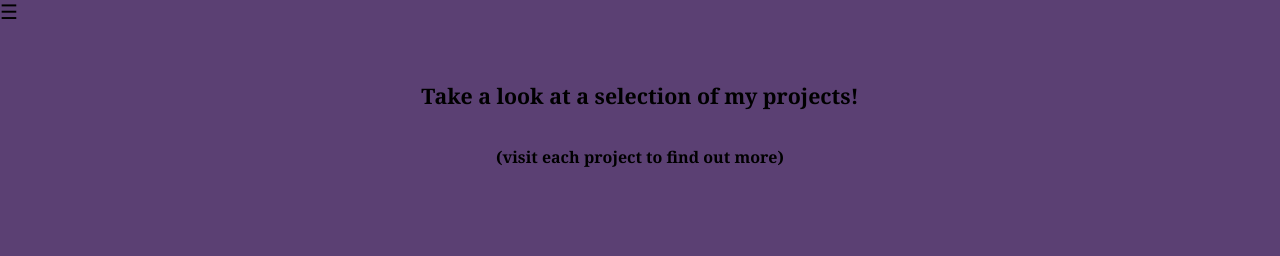
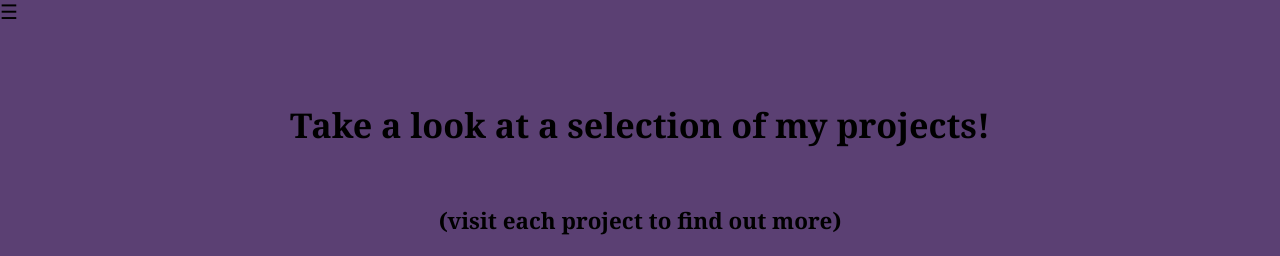
Before and after one commit to akshitha2367/portfolio2026, a plain HTML site: page work.html in a window 1280 px wide. Shown: the top 256 px of the page. Drawn offline with Linux system fonts and the light colour scheme; grey boxes are pictures that could not be loaded.

Commit message:
Update work.html

```diff
--- a/work.html
+++ b/work.html
@@ -30,8 +30,8 @@ function closeNav() {
 
 <div class="header">
 
-    <h5 style="font-size: 1.667vw;"> Take a look at a selection of my projects! </h5>
-    <h5 style="font-size: 1.25vw;"> (visit each project to find out more) </h5>
+    <h5 style="font-size: 2.667vw;"> Take a look at a selection of my projects! </h5>
+    <h5 style="font-size: 1.75vw;"> (visit each project to find out more) </h5>
 
 
 </div>
```
